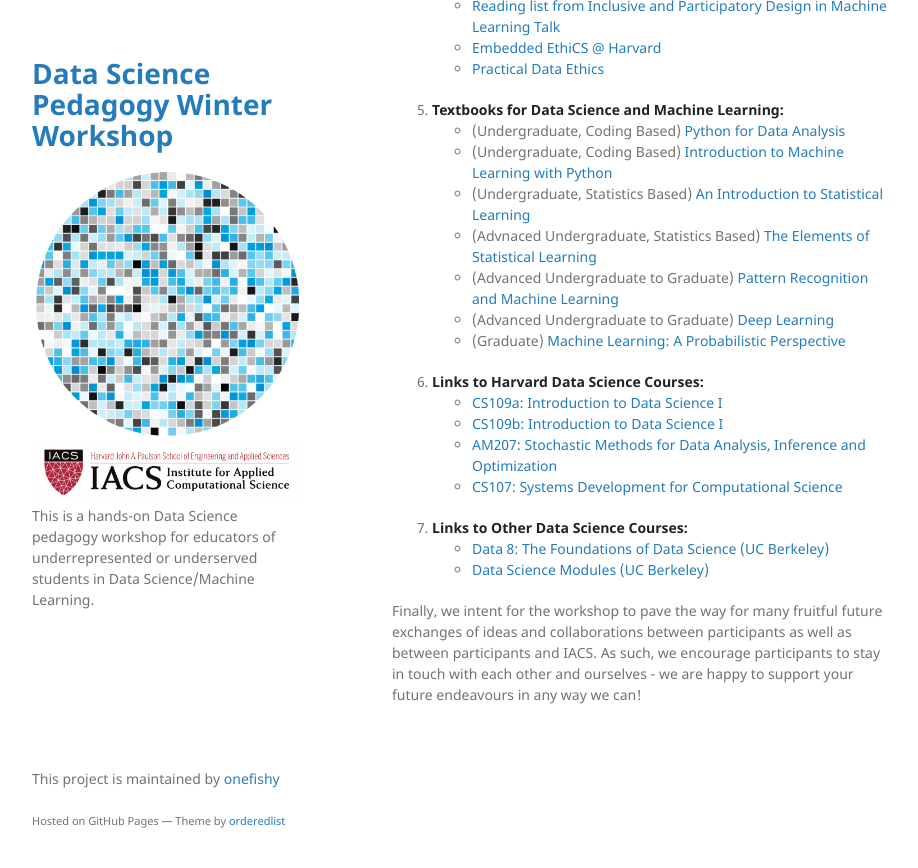
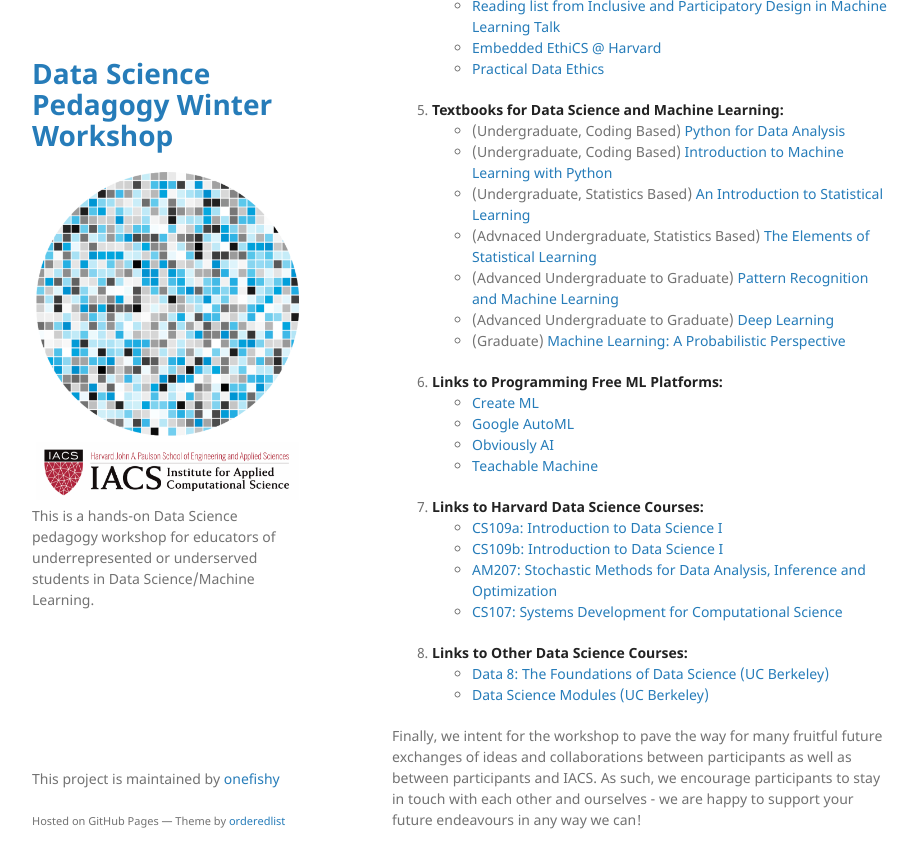
Before and after one commit to onefishy/data-science-workshop, a Jekyll site: the page built from docs/after_the_workshop.md, in a window 1280 px wide and 900 px high, scrolled down 1159 px. Shown: the top 868 px of the window, without its empty margins (178-1096 px from the left). Built offline with Jekyll 4.4.1, drawn with Linux system fonts in a browser that asks for light colours; our own code applies the rules of GitHub Pages for plain Markdown files.

Commit message:
Update after_the_workshop.md

```diff
--- a/docs/after_the_workshop.md
+++ b/docs/after_the_workshop.md
@@ -27,14 +27,19 @@ We hope that the workshop provides a jumping off point for participants to creat
     - (Advanced Undergraduate to Graduate) [Pattern Recognition and Machine Learning](http://users.isr.ist.utl.pt/~wurmd/Livros/school/Bishop%20-%20Pattern%20Recognition%20And%20Machine%20Learning%20-%20Springer%20%202006.pdf)
     - (Advanced Undergraduate to Graduate) [Deep Learning](https://www.deeplearningbook.org)
     - (Graduate) [Machine Learning: A Probabilistic Perspective](https://mitpress.mit.edu/books/machine-learning-1)
+6. **Links to Programming Free ML Platforms:**
+   - [Create ML](https://developer.apple.com/machine-learning/create-ml/)
+   - [Google AutoML](https://cloud.google.com/automl)
+   - [Obviously AI](https://www.obviously.ai)
+   - [Teachable Machine](https://teachablemachine.withgoogle.com)
 
-6. **Links to Harvard Data Science Courses:**
+7. **Links to Harvard Data Science Courses:**
     - [CS109a: Introduction to Data Science I](https://harvard-iacs.github.io/2019-CS109A/)
     - [CS109b: Introduction to Data Science I](https://harvard-iacs.github.io/2019-CS109B/)
     - [AM207: Stochastic Methods for Data Analysis, Inference and Optimization](https://onefishy.github.io/am207/)
     - [CS107: Systems Development for Computational Science](https://harvard-iacs.github.io/2020-CS107/)
 
-7. **Links to Other Data Science Courses:**
+8. **Links to Other Data Science Courses:**
     - [Data 8: The Foundations of Data Science (UC Berkeley)](http://data8.org)
     - [Data Science Modules (UC Berkeley)](https://ds-modules.github.io/DS-Modules/)
 
```
